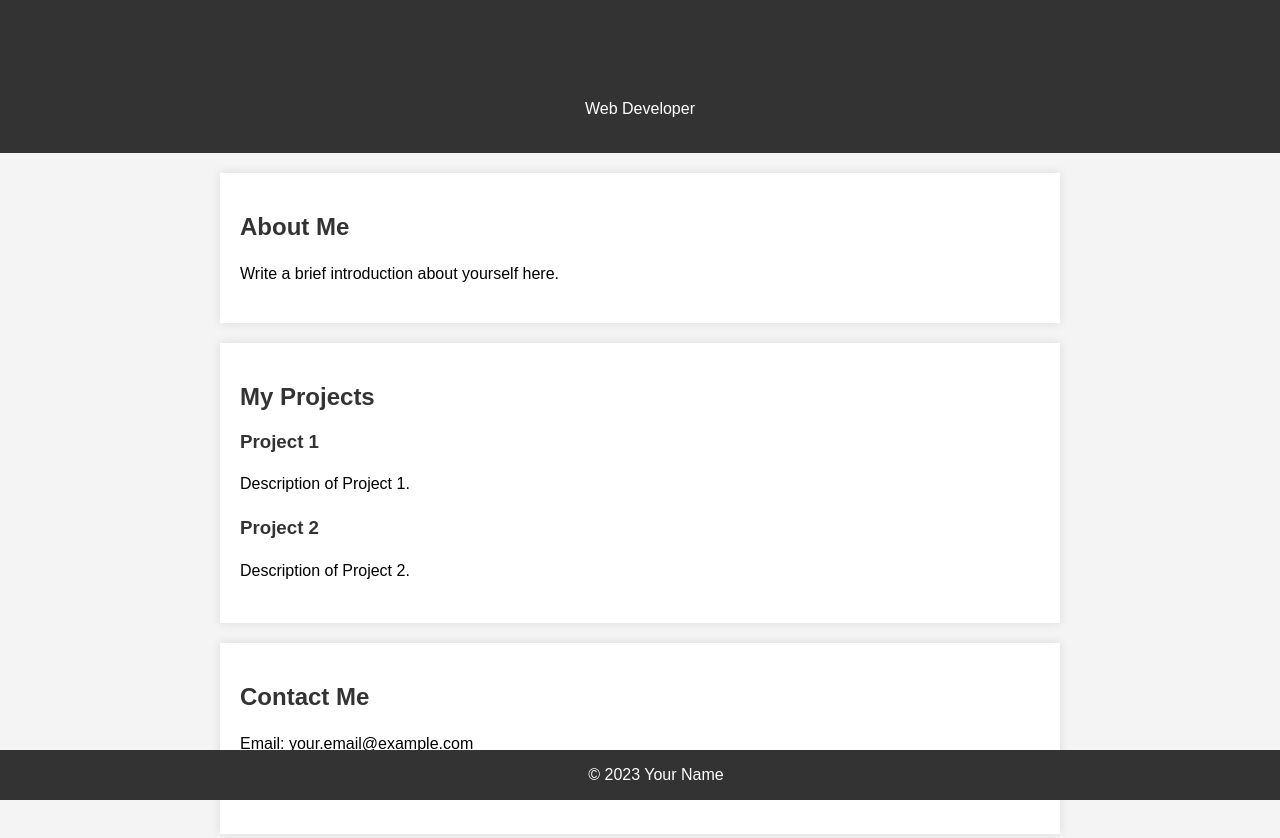
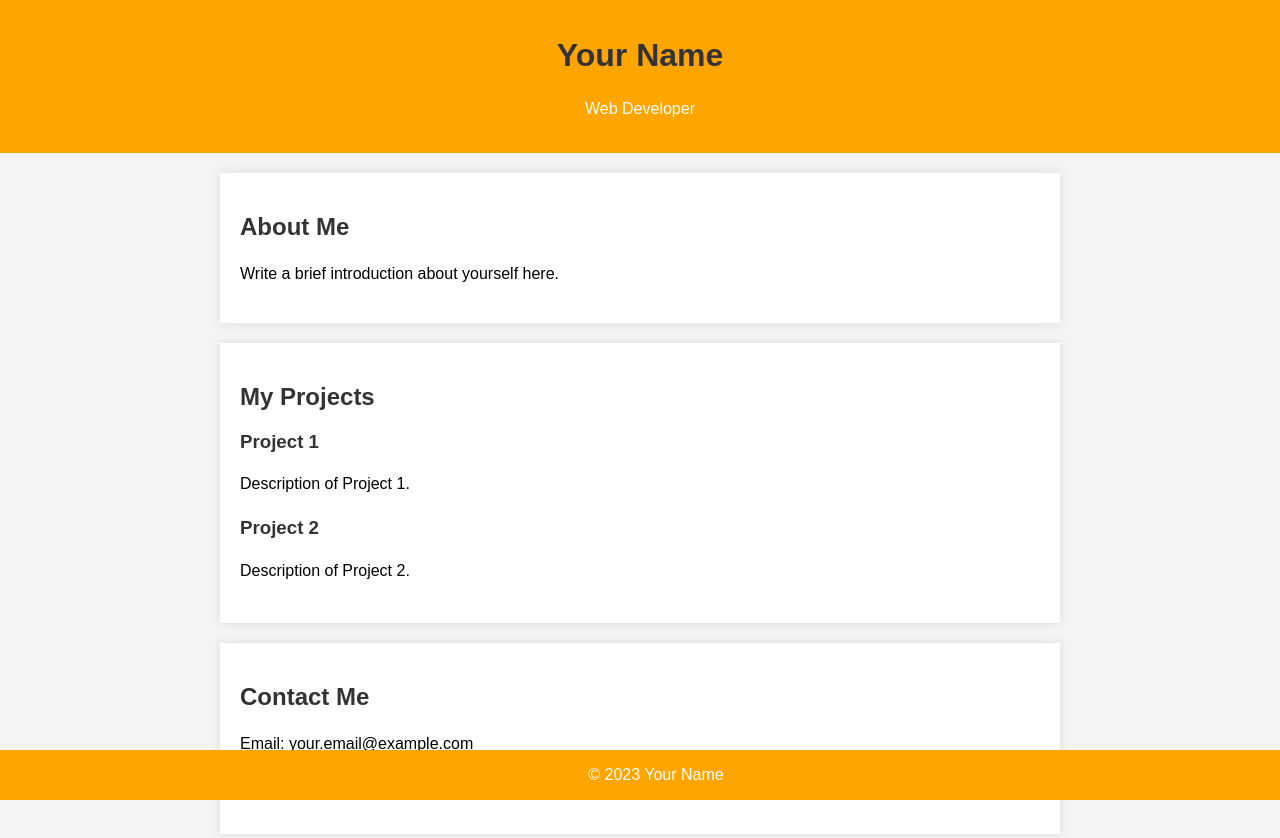
Before and after one commit to kkawailab/mutsumi, a plain HTML site: page index.html in a window 1280 px wide. Drawn offline with Linux system fonts and the light colour scheme.

Commit message:
Update index.html

```diff
--- a/index.html
+++ b/index.html
@@ -13,7 +13,7 @@
     }
 
     header {
-      background-color: #333;
+      background-color: #ffa500;
       color: white;
       padding: 1em;
       text-align: center;
@@ -40,7 +40,7 @@
     }
 
     footer {
-      background-color: #333;
+      background-color: #ffa500;
       color: white;
       text-align: center;
       padding: 1em;
```
